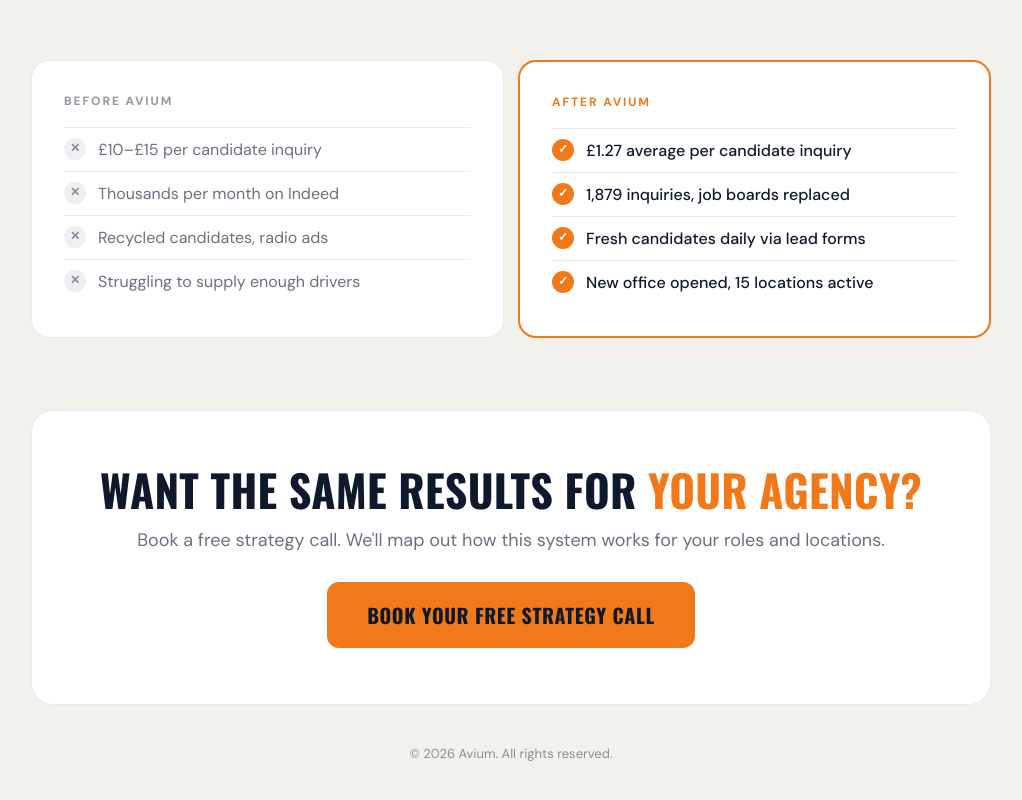
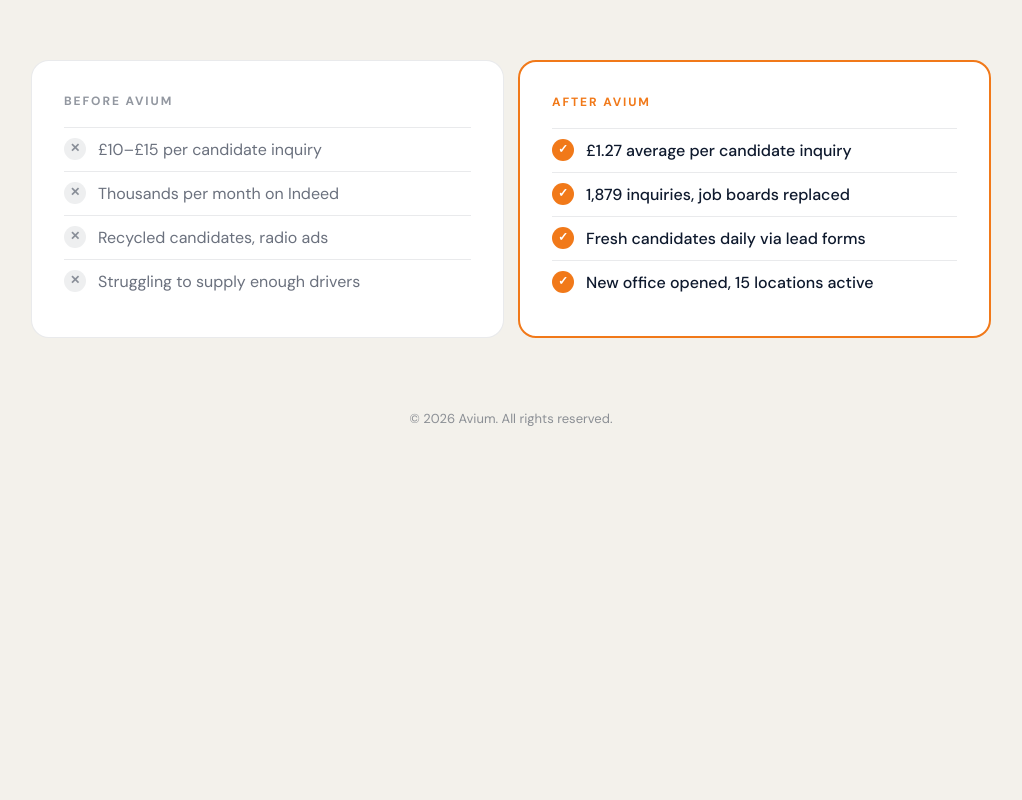
Before and after one commit to Jago402/avium-case-study, a plain HTML site: page index.html in a window 1280 px wide. Shown: the part 2737-3537 px from the top of the page, without its empty margins (129-1151 px from the left). After the commit the page ends 3204 px from the top, so only its background shows below. Drawn offline with nearby package versions, Linux system fonts and the light colour scheme.

Commit message:
Remove strategy call CTA from case study

```diff
--- a/index.html
+++ b/index.html
@@ -273,12 +273,6 @@
       </div>
     </section>
 
-    <div class="cta">
-      <h2>Want The Same Results For <span class="accent">Your Agency?</span></h2>
-      <p class="sub">Book a free strategy call. We'll map out how this system works for your roles and locations.</p>
-      <a href="https://avium.uk/recruitment#book" class="cta-btn">Book Your Free Strategy Call</a>
-    </div>
-
     <div class="footer">© 2026 Avium. All rights reserved.</div>
 
   </div>
```
